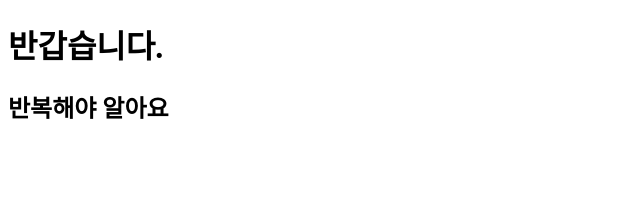
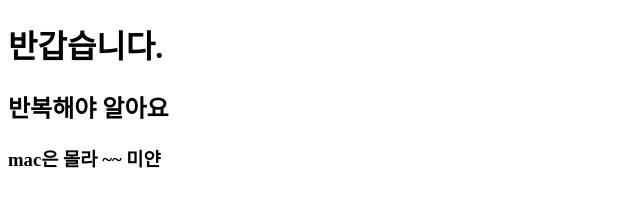
Before and after one commit to junujunuyu/firstgithub, a plain HTML site: page index.html in a window 1280 px wide. Shown: the whole page, without its empty margins (0-640 px from the left). Drawn offline with Linux system fonts and the light colour scheme.

Commit message:
중요한 내용 프로젝트 시작

```diff
--- a/index.html
+++ b/index.html
@@ -9,5 +9,6 @@
 <body>
     <h1>반갑습니다.</h1>
     <h2>반복해야 알아요</h2>
+    <h3>mac은 몰라 ~~ 미얀</h3>
 </body>
 </html>
```
